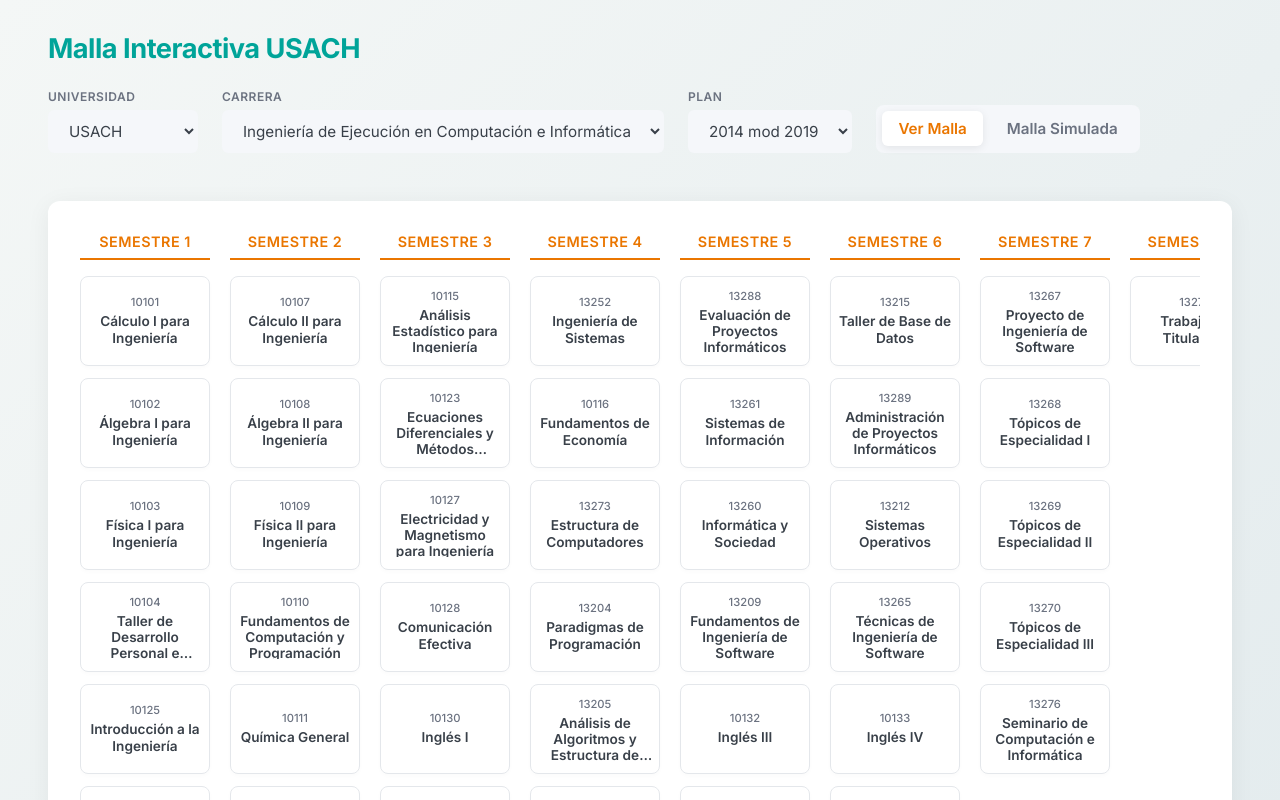
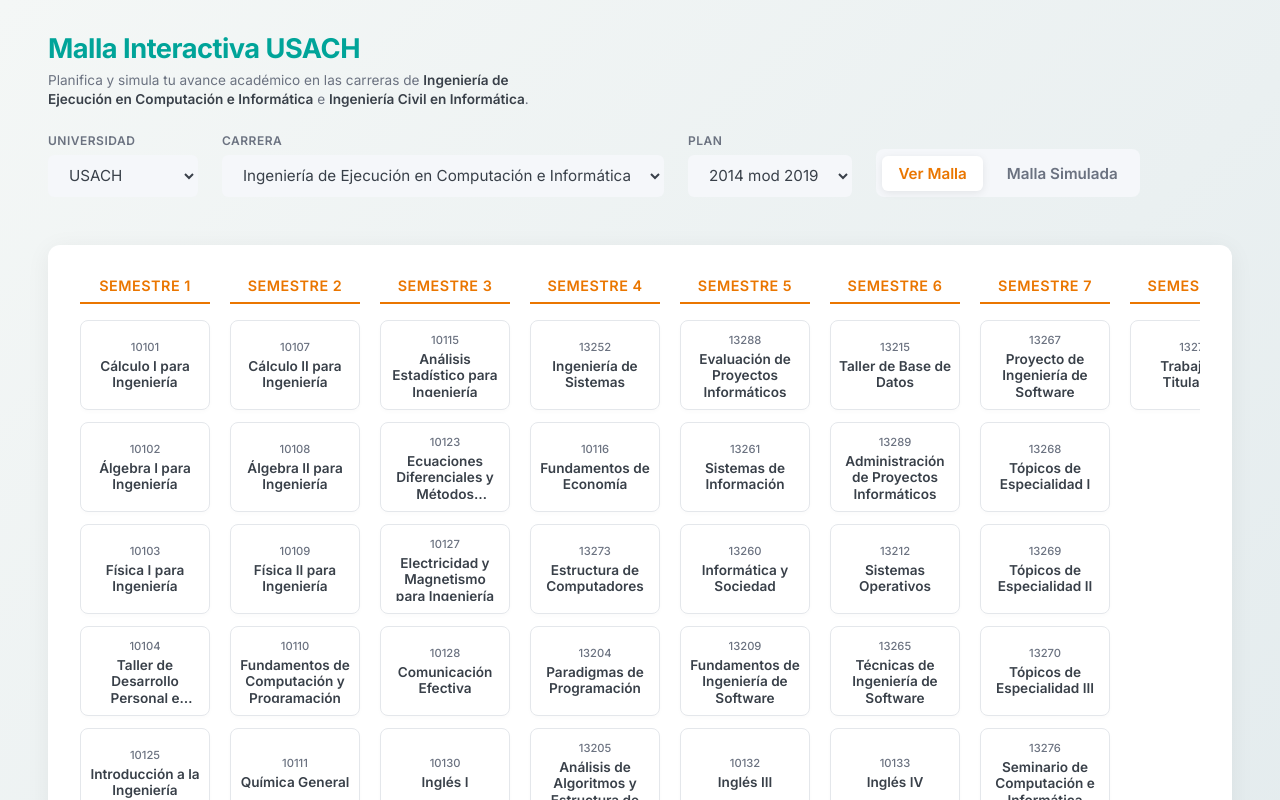
Before and after one commit to IsaacEspinoza91/Malla-Interactiva-Web-USACH, a Vue app: page / in a window 1280 px wide. Shown: the top 800 px of the page. Built offline with nearby package versions, Linux system fonts and the light colour scheme.

Commit message:
Add SEO description to TopBar component
Added a SEO description paragraph to the TopBar component.

```diff
--- a/src/components/TopBar.vue
+++ b/src/components/TopBar.vue
@@ -33,6 +33,9 @@
   <header class="topbar">
     <div class="logo">
       <h1>Malla Interactiva USACH</h1>
+      <p class="seo-description">
+        Planifica y simula tu avance académico en las carreras de <strong>Ingeniería de Ejecución en Computación e Informática</strong> e <strong>Ingeniería Civil en Informática</strong>.
+      </p>
     </div>
 
     <div class="controls">
@@ -91,11 +94,29 @@
   padding-bottom: 1.5rem;
 }
 
+.logo {
+  display: flex;
+  flex-direction: column;
+  gap: 0.4rem;
+  max-width: 500px;
+}
+
 .logo h1 {
   color: var(--color-green);
   font-size: 1.7rem;
   font-weight: 700;
   letter-spacing: -0.5px;
+}
+
+.seo-description {
+  color: var(--text-secondary);
+  font-size: 0.85rem;
+  line-height: 1.4;
+}
+
+.seo-description strong {
+  font-weight: 600;
+  color: var(--text-primary);
 }
 
 .controls {
```
